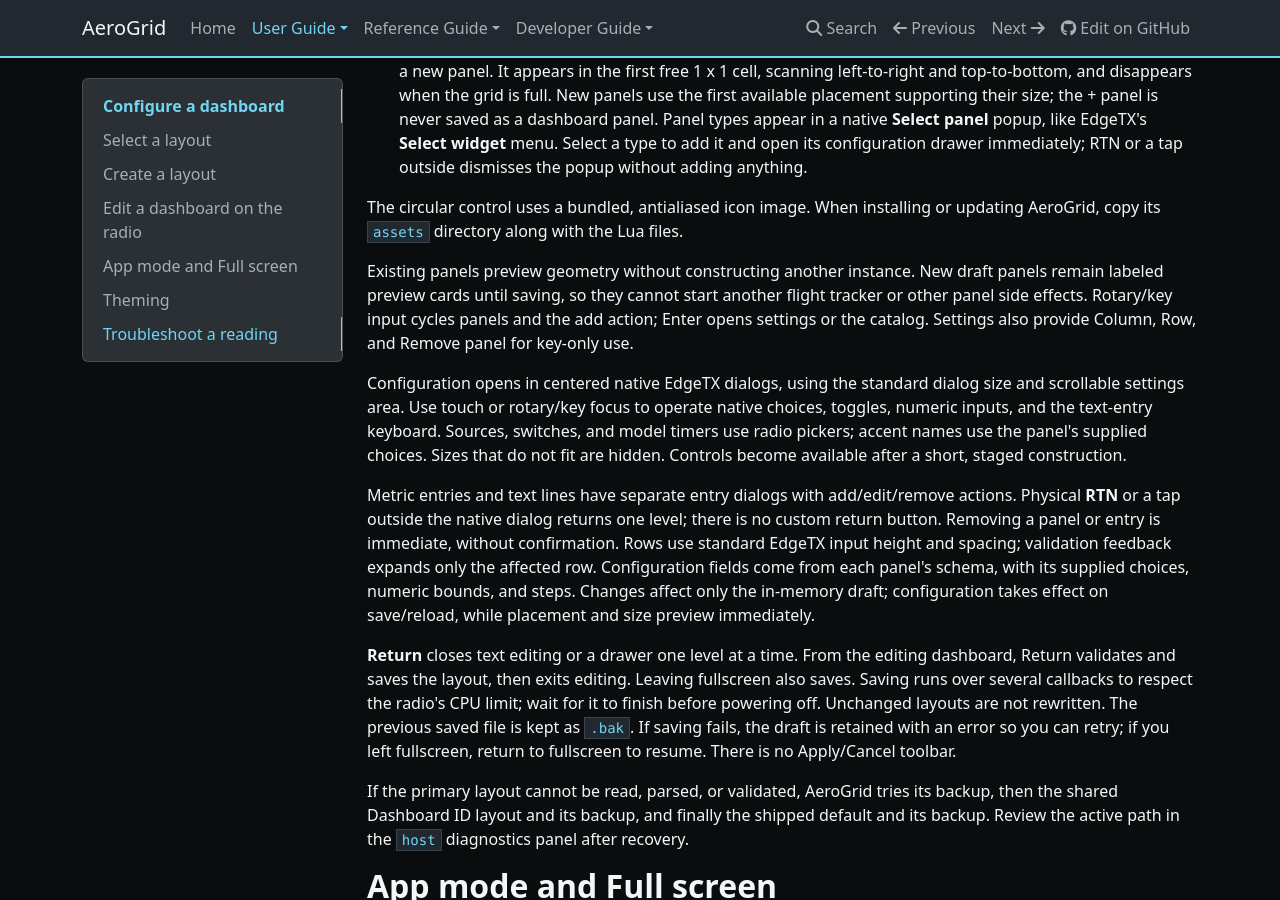
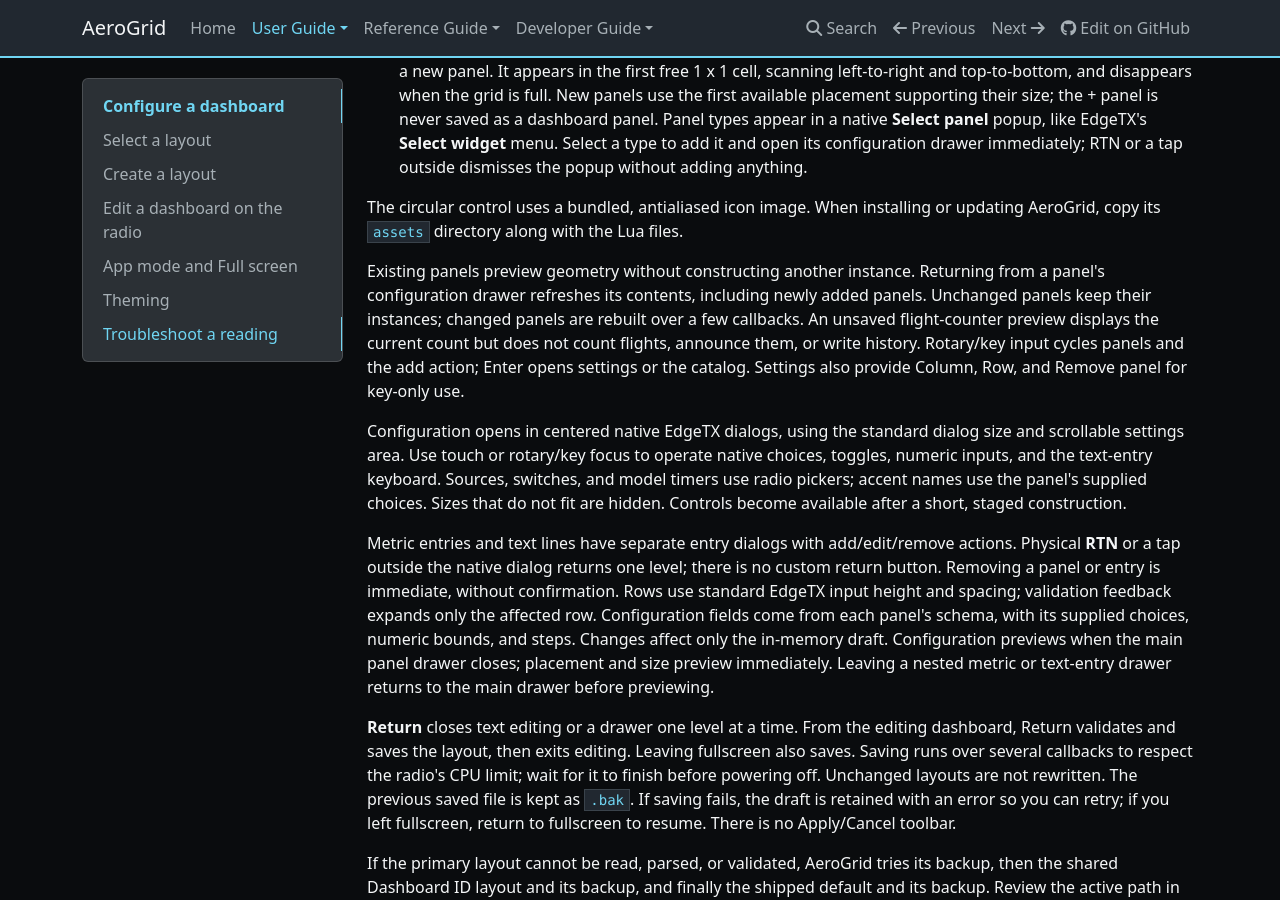
Before and after one commit to thomaskistler/aero-grid, an MkDocs documentation site: the page built from docs/user-guide/dashboards.md, in a window 1280 px wide and 900 px high, scrolled down 1695 px. Built offline with MkDocs 1.6.1, drawn with Linux system fonts in a browser that asks for light colours; nearby versions of some CDN libraries.

Commit message:
Preview panel contents when returning from configuration
Stage changed and new panel construction after native drawer dismissal, preserve unchanged instances, reuse retired containers, restore committed contents on discard, and suppress persistent actions in unsaved flight-counter previews.

Co-authored-by: Copilot App <223556219+Copilot@users.noreply.github.com>

```diff
--- a/docs/user-guide/dashboards.md
+++ b/docs/user-guide/dashboards.md
@@ -102,8 +102,10 @@ The circular control uses a bundled, antialiased icon image. When installing or
 updating AeroGrid, copy its `assets` directory along with the Lua files.
 
 Existing panels preview geometry without constructing another instance.
-New draft panels remain labeled preview cards until saving, so they cannot
-start another flight tracker or other panel side effects.
+Returning from a panel's configuration drawer refreshes its contents, including
+newly added panels. Unchanged panels keep their instances; changed panels are
+rebuilt over a few callbacks. An unsaved flight-counter preview displays the
+current count but does not count flights, announce them, or write history.
 Rotary/key input cycles panels and the add action; Enter opens settings or the
 catalog. Settings also provide Column, Row, and Remove panel for key-only use.
 
@@ -120,8 +122,9 @@ there is no custom return button. Removing a panel or entry is immediate,
 without confirmation. Rows use standard EdgeTX input height and spacing;
 validation feedback expands only the affected row. Configuration fields come from
 each panel's schema, with its supplied choices, numeric bounds, and steps.
-Changes affect only the in-memory draft; configuration takes effect on
-save/reload, while placement and size preview immediately.
+Changes affect only the in-memory draft. Configuration previews when the main
+panel drawer closes; placement and size preview immediately. Leaving a nested
+metric or text-entry drawer returns to the main drawer before previewing.
 
 **Return** closes text editing or a drawer one level at a time. From the editing
 dashboard, Return validates and saves the layout, then exits editing.
```
Also changed, not shown: plans/on-radio-editor.md (+20 -8 lines), 6 other files.
